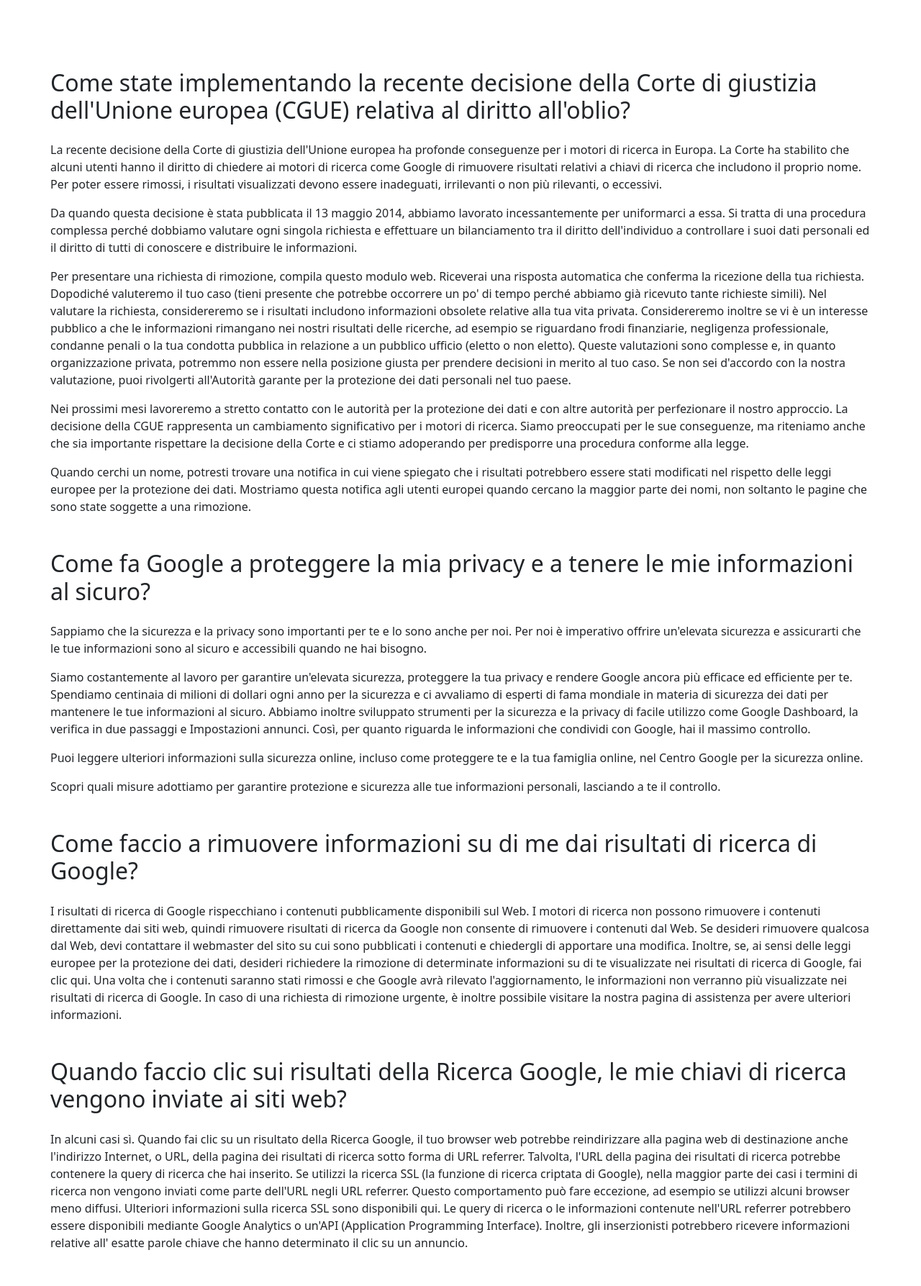
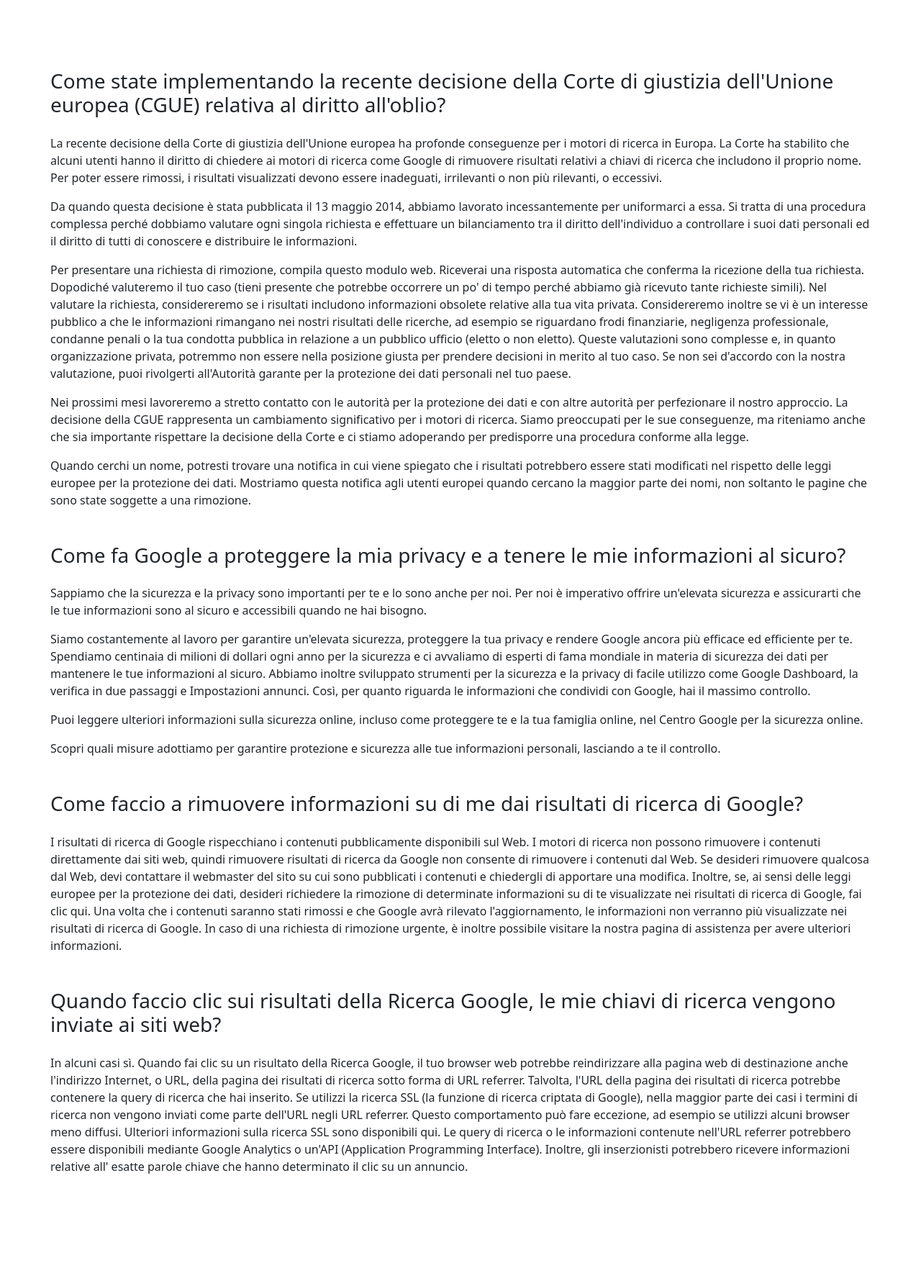
Before and after one commit to AlessandroSaba1991/php-google-faq, a PHP site: page / in a window 1280 px wide. Shown: the part 154-1941 px from the top of the page at 72% size. After the commit the page ends 1785 px from the top, so only its background shows below. Run offline with PHP 8.4, Linux system fonts and the light colour scheme.

Commit message:
code review

```diff
--- a/index.php
+++ b/index.php
@@ -56,7 +56,7 @@ $nav = [
     <title>PHP GOOGLE FAQ</title>
     <link href='https://cdn.jsdelivr.net/npm/bootstrap@5.1.3/dist/css/bootstrap.min.css' rel='stylesheet' integrity='sha384-1BmE4kWBq78iYhFldvKuhfTAU6auU8tT94WrHftjDbrCEXSU1oBoqyl2QvZ6jIW3' crossorigin='anonymous'>
     <style>
-        h2 {
+        h3 {
             margin-top: 3rem;
             margin-bottom: 1.5rem;
         }
@@ -93,7 +93,7 @@ $nav = [
     <header id="site_header">
         <div class="top_header d-flex align-items-center ps-2">
             <img src="https://1000marche.net/wp-content/uploads/2020/03/Google-logo.png" alt="" width="150">
-            <h1 class="h2 mb-0 ms-2">Privacy & Termini</h1>
+            <h2 class="mb-0 ms-2">Privacy & Termini</h2>
         </div>
         <div class="bottom_header">
             <ul class="ps-2">
@@ -110,7 +110,7 @@ $nav = [
     <main id="site_main">
         <div class="container">
             <?php foreach ($questions_answers as $value) : ?>
-                <h2><?= $value['question']; ?></h2>
+                <h3><?= $value['question']; ?></h3>
                 <?php foreach ($value['answer'] as $answer) : ?>
                     <p><?= $answer; ?></p>
                 <?php endforeach; ?>
```
